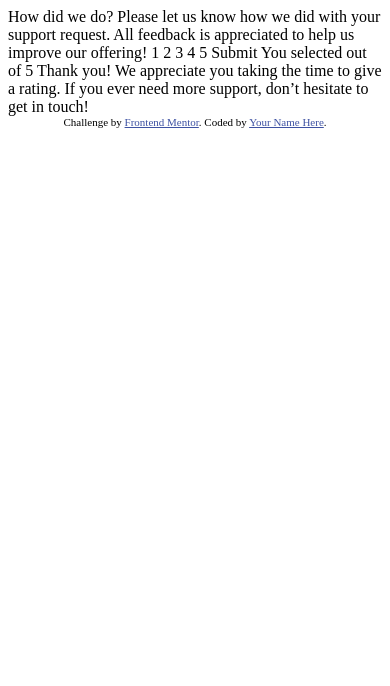
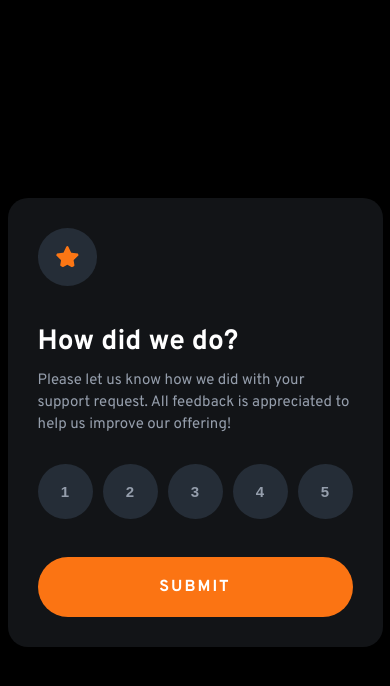
Before and after one commit to Akinyemi4/interactive-rating-component, a plain HTML site: page index.html in a window 390 px wide. Drawn offline with Linux system fonts and the light colour scheme.

Commit message:
second commit

```diff
--- a/index.html
+++ b/index.html
@@ -1,49 +1,84 @@
 <!DOCTYPE html>
 <html lang="en">
   <head>
-  <meta charset="UTF-8">
-  <meta name="viewport" content="width=device-width, initial-scale=1.0"> <!-- displays site properly based on user's device -->
+    <meta charset="UTF-8" />
+    <meta name="viewport" content="width=device-width, initial-scale=1.0" />
+    <!-- displays site properly based on user's device -->
 
-  <link rel="icon" type="image/png" sizes="32x32" href="./images/favicon-32x32.png">
-
+    <link
+      rel="icon"
+      type="image/png"
+      sizes="32x32"
+      href="./images/favicon-32x32.png"
+    />
+    <link rel="stylesheet" href="styles.css" />
     <title>Frontend Mentor | Interactive rating component</title>
 
     <!-- Feel free to remove these styles or customise in your own stylesheet 👍 -->
     <style>
-    .attribution { font-size: 11px; text-align: center; }
-    .attribution a { color: hsl(228, 45%, 44%); }
+      .attribution {
+        font-size: 11px;
+        text-align: center;
+      }
+      .attribution a {
+        color: hsl(228, 45%, 44%);
+      }
     </style>
   </head>
   <body>
-
+    <section class="container">
+      <section class="main-section">
         <!-- Rating state start -->
-
-  How did we do?
-
-  Please let us know how we did with your support request. All feedback is appreciated
-  to help us improve our offering!
-
-  1 2 3 4 5
-
-  Submit
+        <div class="icon-container">
+          <img src="images/icon-star.svg" class="icon" />
+        </div>
+        <h2 class="heading">How did we do?</h2>
+        <p class="text">
+          Please let us know how we did with your support request. All feedback
+          is appreciated to help us improve our offering!
+        </p>
+        <nav class="ratings">
+          <div class="rating">
+            <button class="rate rate--1">1</button>
+          </div>
+          <div class="rating">
+            <button class="rate rate--2">2</button>
+          </div>
+          <div class="rating">
+            <button class="rate rate--3">3</button>
+          </div>
+          <div class="rating">
+            <button class="rate rate--4">4</button>
+          </div>
+          <div class="rating">
+            <button class="rate rate--5">5</button>
+          </div>
+        </nav>
+        <a class="main-btn">Submit</a>
+      </section>
 
       <!-- Rating state end -->
 
       <!-- Thank you state start -->
+      <section class="thank-section align-center hidden">
+        <img src="images/illustration-thank-you.svg" class="icon-thanks" />
+        <div class="selected-box">
+          <p class="selected-text">
+            You selected <span class="selRating">1</span> out of 5
+          </p>
+        </div>
+        <h2 class="heading">Thank you!</h2>
+        <p class="text">
+          We appreciate you taking the time to give a rating. If you ever need
+          more support, don’t hesitate to get in touch!
+        </p>
+      </section>
+    </section>
 
-  You selected <!-- Add rating here --> out of 5
-
-  Thank you!
-
-  We appreciate you taking the time to give a rating. If you ever need more support,
-  don’t hesitate to get in touch!
-
-  <!-- Thank you state end -->
-
-
-  <div class="attribution">
+    <!-- <div class="attribution">
     Challenge by <a href="https://www.frontendmentor.io?ref=challenge" target="_blank">Frontend Mentor</a>.
     Coded by <a href="#">Your Name Here</a>.
-  </div>
+  </div> -->
+    <script src="script.js"></script>
   </body>
 </html>
--- /dev/null
+++ b/script.js
@@ -0,0 +1,40 @@
+"use strict";
+// Selecting Elements
+const mainSectionEl = document.querySelector(".main-section");
+const thankSectionEl = document.querySelector(".thank-section");
+
+const ratingEl = document.querySelectorAll(".rating");
+const selectedRatingEl = document.querySelector(".selRating");
+
+const submitBtn = document.querySelector(".main-btn");
+const ratingArrEl = Array.from(ratingEl);
+
+let rateClicked = false;
+ratingArrEl.forEach((eachEl, i) => {
+  eachEl.addEventListener("click", () => {
+    rateClicked = true;
+    const btnEl = document.querySelector(`.rate--${i + 1}`);
+    selectedRatingEl.textContent = btnEl.textContent;
+
+    let backgroundCheck = ratingArrEl.some((eachEl) =>
+      eachEl.classList.contains("clicked")
+    );
+    if (!backgroundCheck) {
+      // There is no background
+      eachEl.classList.add("clicked");
+    } else {
+      // There is background
+      ratingArrEl
+        .find((eachEl) => eachEl.classList.contains("clicked"))
+        .classList.remove("clicked");
+      eachEl.classList.add("clicked");
+    }
+  });
+});
+
+submitBtn.addEventListener("click", function () {
+  if (rateClicked) {
+    mainSectionEl.classList.add("hidden");
+    thankSectionEl.classList.remove("hidden");
+  }
+});
--- /dev/null
+++ b/styles.css
@@ -0,0 +1,188 @@
+@import url("https://fonts.googleapis.com/css2?family=Overpass:wght@400;700&display=swap");
+
+* {
+  padding: 0;
+  margin: 0;
+  box-sizing: border-box;
+}
+body {
+  font-family: "Overpass";
+  background-color: black;
+  height: 100vh;
+  display: flex;
+  justify-content: center;
+  align-items: center;
+}
+section {
+  width: 450px;
+  border-radius: 35px;
+}
+.container {
+  display: flex;
+  flex-direction: column;
+  margin: 0 auto;
+  gap: 20px;
+}
+.main-section {
+  background-color: hsl(216, 12%, 8%);
+  padding: 40px;
+}
+.icon-container {
+  display: flex;
+  align-items: center;
+}
+.icon {
+  margin-bottom: 38px;
+  padding: 18px;
+  border-radius: 50%;
+  height: 58px;
+  background-color: hsl(213, 19%, 18%);
+}
+.heading {
+  font-size: 32px;
+  font-weight: 700;
+  margin-bottom: 10px;
+  color: #fff;
+}
+.text {
+  font-size: 18px;
+  line-height: 28px;
+  margin-bottom: 28px;
+  color: hsl(217, 12%, 63%);
+}
+.ratings {
+  display: flex;
+  justify-content: space-between;
+  margin-bottom: 38px;
+  width: 100%;
+}
+.rating {
+  width: 60px;
+  height: 60px;
+  border-radius: 50%;
+  display: flex;
+  align-items: center;
+  justify-content: center;
+  background-color: hsl(213, 19%, 18%);
+  transition: background-color 0.3s;
+}
+.rate,
+.rate:link,
+.rate:visited {
+  background: none;
+  border: none;
+  font-size: 18px;
+  font-weight: 700;
+  border-radius: 50%;
+  color: hsl(217, 12%, 63%);
+  transition: background-color 0.3s;
+}
+
+.rating:hover {
+  background-color: hsl(25, 97%, 53%);
+}
+.rating:hover .rate {
+  color: #fff;
+}
+.clicked,
+.clicked:hover {
+  background-color: hsl(216, 12%, 54%);
+}
+.clicked .rate {
+  color: #fff;
+}
+.main-btn,
+.main-btn:link {
+  display: flex;
+  align-items: center;
+  justify-content: center;
+  text-transform: uppercase;
+  letter-spacing: 2px;
+  font-size: 15px;
+  font-weight: 700;
+
+  padding: 15px;
+  border-radius: 100px;
+
+  background-color: hsl(25, 97%, 53%);
+  color: #fff;
+  transition: background-color 0.3s;
+}
+.main-btn:hover,
+.main-btn:active {
+  color: hsl(25, 97%, 53%);
+  background-color: #fff;
+  cursor: pointer;
+}
+
+/* //////////////////////////// */
+/* SECTION THANKS */
+/* //////////////////////////// */
+
+.thank-section {
+  background-color: hsl(216, 12%, 8%);
+  padding: 40px;
+}
+.icon-thanks {
+  height: 118px;
+  margin-bottom: 36px;
+}
+.selected-box {
+  display: flex;
+  align-items: center;
+  justify-content: center;
+  margin-bottom: 42px;
+}
+.selected-text {
+  width: 65%;
+  padding: 8px;
+  font-size: 16px;
+  border-radius: 50px;
+  color: hsl(25, 97%, 53%);
+  background-color: hsl(213, 19%, 18%);
+}
+.thank-section .text {
+  font-size: 18px;
+  line-height: 25px;
+  margin-bottom: 0px;
+}
+.align-center {
+  text-align: center;
+}
+
+.hidden {
+  display: none;
+}
+
+@media (max-width: 400px) {
+  section {
+    width: 375px;
+    border-radius: 20px;
+  }
+  .main-section {
+    padding: 30px 30px;
+  }
+  .heading {
+    font-size: 28px;
+  }
+  .text,
+  .thank-section .text {
+    font-size: 15px;
+    line-height: 22px;
+  }
+  .ratings {
+    /* gap: px; */
+  }
+  .rating {
+    width: 55px;
+    height: 55px;
+  }
+  .rate {
+    font-size: 15px;
+  }
+  .main-btn,
+  .main-btn:link {
+    padding: 20px;
+    font-size: 16px;
+  }
+}
```
Also changed, not shown: Screenshot.png (added), 2 other files. Lines whose indentation alone changed are shown as unchanged.
